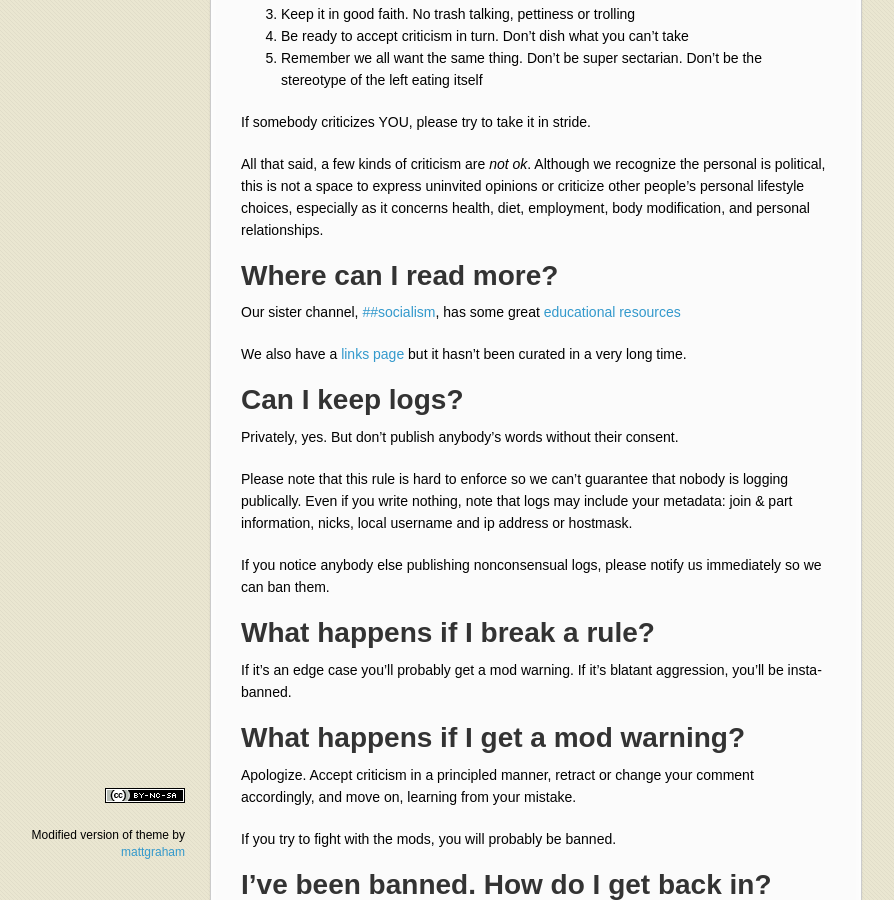
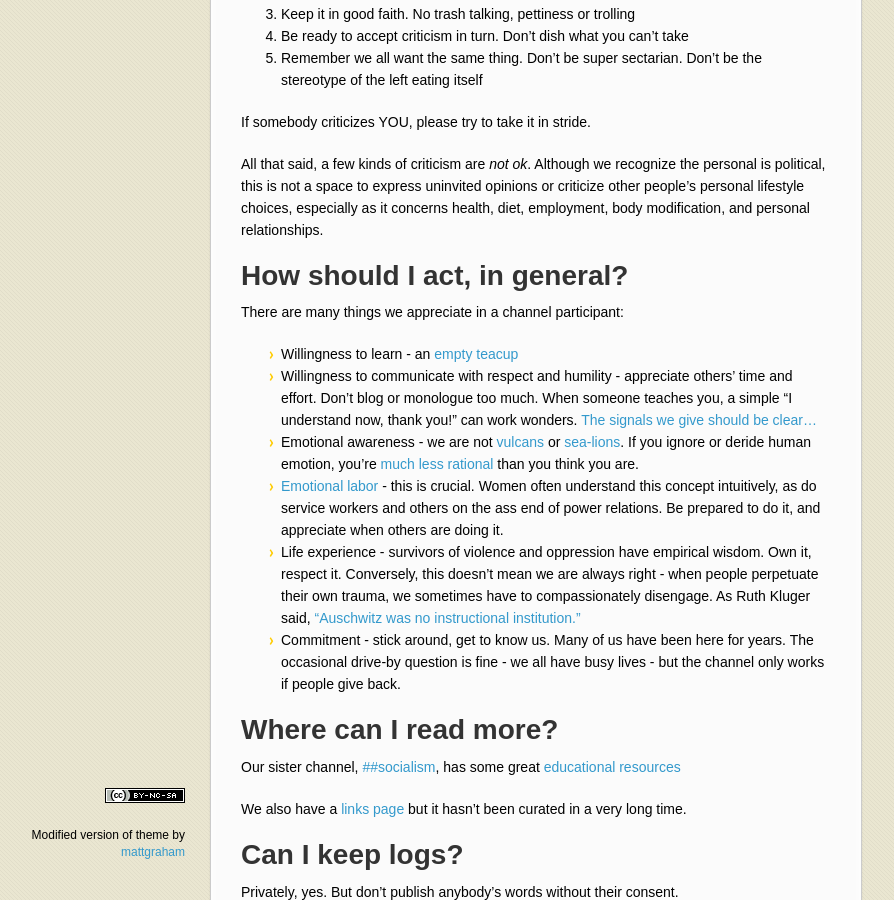
Before and after one commit to feminism-chat/feminism-chat.github.io, a Jekyll site: the page built from index.md, in a window 1280 px wide and 900 px high, scrolled down 2401 px. Shown: the whole window, without its empty margins (105-999 px from the left). Built offline with Jekyll 4.4.1, drawn with Linux system fonts in a browser that asks for light colours; nearby versions of some CDN libraries; comment, search, counter and statistics services are not loaded.

Commit message:
add some dos to the don'ts

```diff
--- a/index.md
+++ b/index.md
@@ -92,6 +92,17 @@ If somebody criticizes YOU, please try to take it in stride.
 
 All that said, a few kinds of criticism are *not ok*. Although we recognize the personal is political, this is not a space to express uninvited opinions or criticize other people's personal lifestyle choices, especially as it concerns health, diet, employment, body modification, and personal relationships.
 
+# How should I act, in general?
+
+There are many things we appreciate in a channel participant:
+
+* Willingness to learn - an [empty teacup](https://duckduckgo.com/?q=parable+of+the+full+teacup)
+* Willingness to communicate with respect and humility - appreciate others' time and effort. Don't blog or monologue too much. When someone teaches you, a simple "I understand now, thank you!" can work wonders. [The signals we give should be clear...](https://www.poetryfoundation.org/poems/58264/a-ritual-to-read-to-each-other)
+* Emotional awareness - we are not [vulcans](http://memory-alpha.wikia.com/wiki/Vulcan) or [sea-lions](http://knowyourmeme.com/memes/sea-lioning). If you ignore or deride human emotion, you're [much less rational](https://studentactivism.net/2014/10/16/dude-debate-and-the-cult-of-rationalism/) than you think you are.
+* [Emotional labor](https://en.wikipedia.org/wiki/Emotional_labor) - this is crucial. Women often understand this concept intuitively, as do service workers and others on the ass end of power relations. Be prepared to do it, and appreciate when others are doing it.
+* Life experience - survivors of violence and oppression have empirical wisdom. Own it, respect it. Conversely, this doesn't mean we are always right - when people perpetuate their own trauma, we sometimes have to compassionately disengage. As Ruth Kluger said, ["Auschwitz was no instructional institution."](https://books.google.com/books?id=-hxMZ0mrnS4C&pg=PA65&dq=auschwitz+was+no+instructional+institution)
+* Commitment - stick around, get to know us. Many of us have been here for years. The occasional drive-by question is fine - we all have busy lives - but the channel only works if people give back.
+
 # Where can I read more?
 
 Our sister channel, [##socialism](https://freenode-socialism.github.io/), has some great [educational resources](https://freenode-socialism.github.io/educational-resources/)
```
